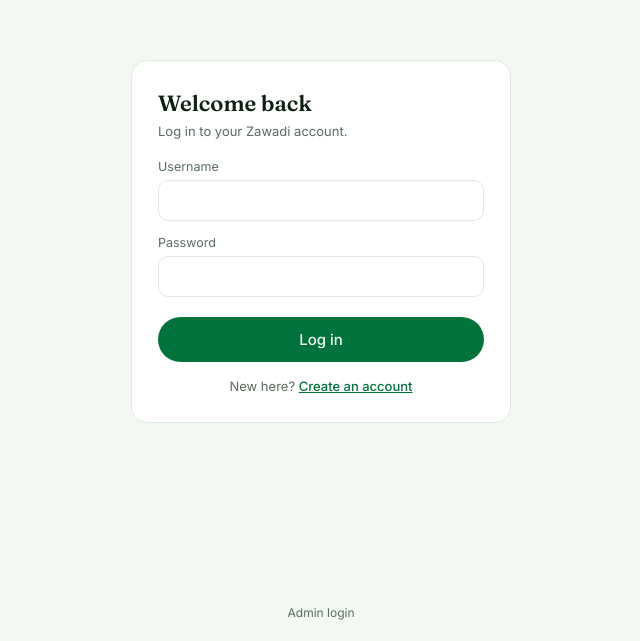
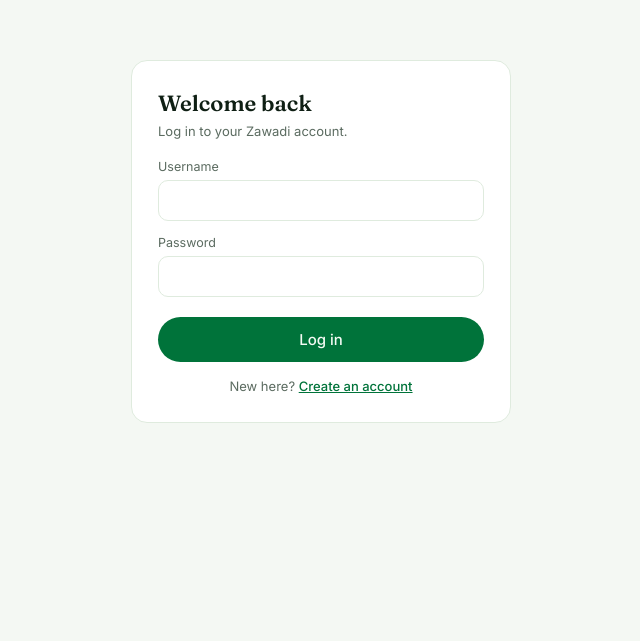
Before and after one commit to joggymina/zawadi, a React (Vite) app in the folder frontend/: page /login in a window 1280 px wide. Shown: the part 159-800 px from the top of the page, without its empty margins (319-959 px from the left). Built offline with nearby package versions, Linux system fonts and the light colour scheme; no server answers.

Commit message:
Add all files

```diff
--- a/frontend/src/pages/LoginPage.tsx
+++ b/frontend/src/pages/LoginPage.tsx
@@ -53,16 +53,6 @@
           </div>
         </div>
       </form>
-
-      {/* Deliberately just a static link, not gated on any role — the
-          customer session has no idea who's an admin. AdminLayout's own
-          guard is what actually protects /admin; this only makes the
-          door easier to find. */}
-      <div style={{ position: "fixed", bottom: 20, left: 0, right: 0, textAlign: "center" }}>
-        <Link to="/admin/login" style={{ fontSize: 12, color: "var(--ink-soft)", textDecoration: "none" }}>
-          Admin login
-        </Link>
-      </div>
     </div>
   );
 }
```
